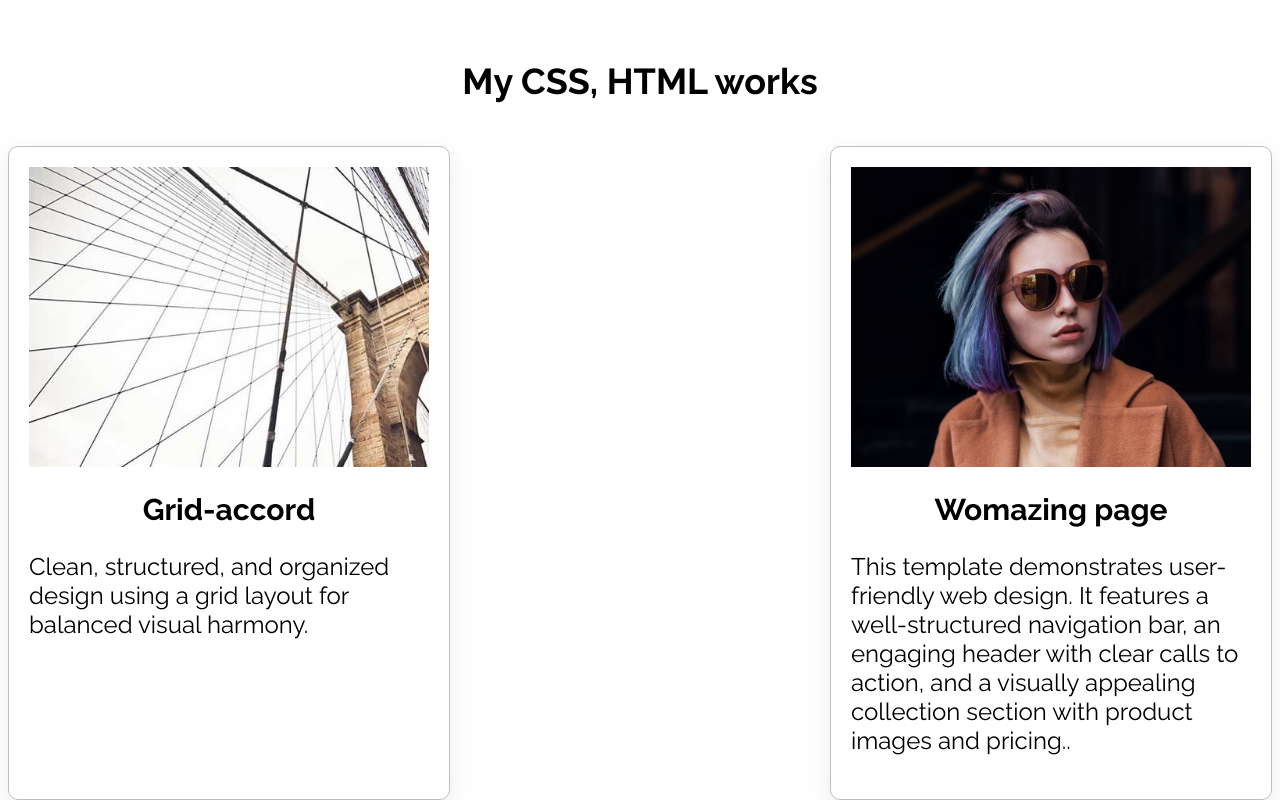
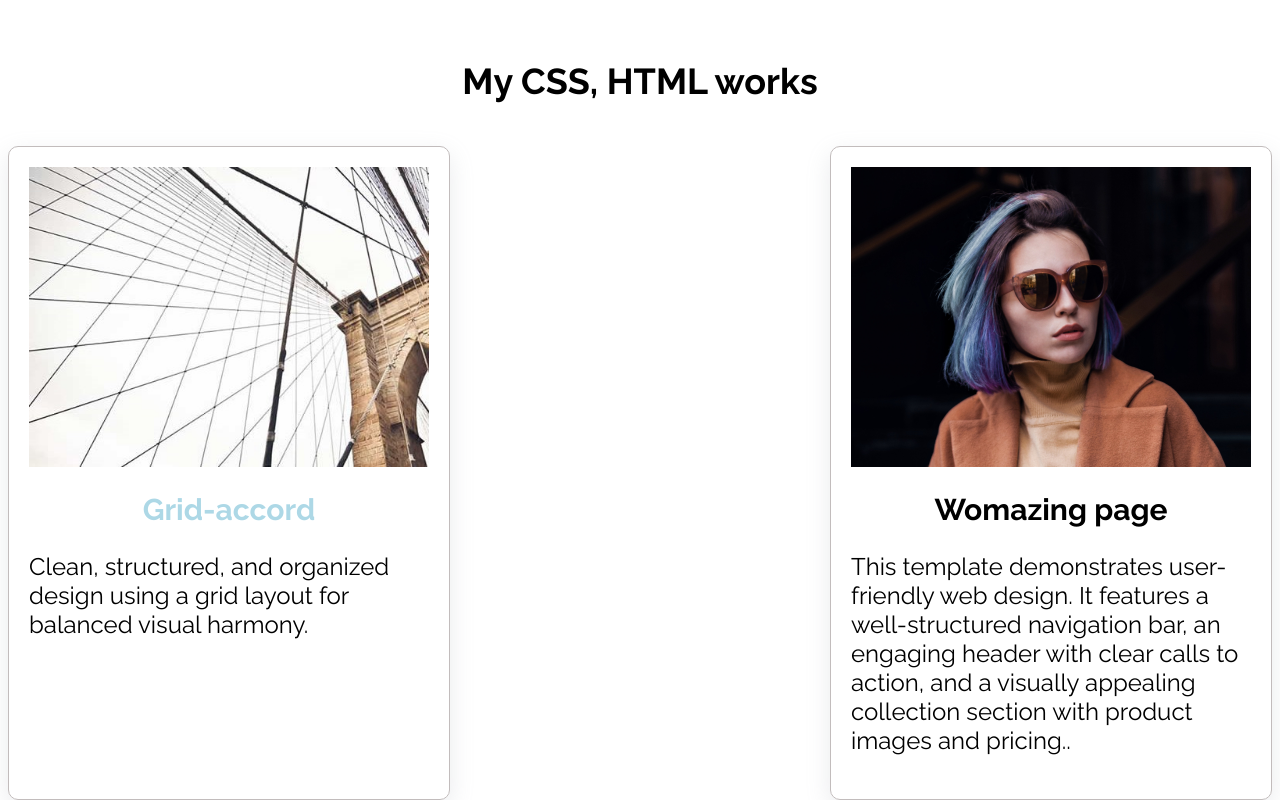
Before and after one commit to suzarm/templates, a website: page index.html in a window 1280 px wide. In both pictures the pointer is over the link "Grid-accord". Shown: the top 800 px of the page. Drawn offline with Linux system fonts and the light colour scheme.

Commit message:
added hover effect

```diff
--- a/styles.css
+++ b/styles.css
@@ -45,7 +45,10 @@ h1{
 .grid-text,.womazing-text,.costum-text,.gift-text{
     text-decoration: none;
     color:black;
+}
 
+.grid-text:hover, .womazing-text:hover, .costum-text:hover, .gift-text:hover{
+    color:lightblue;
 }
 
 .womazing-img{
```
